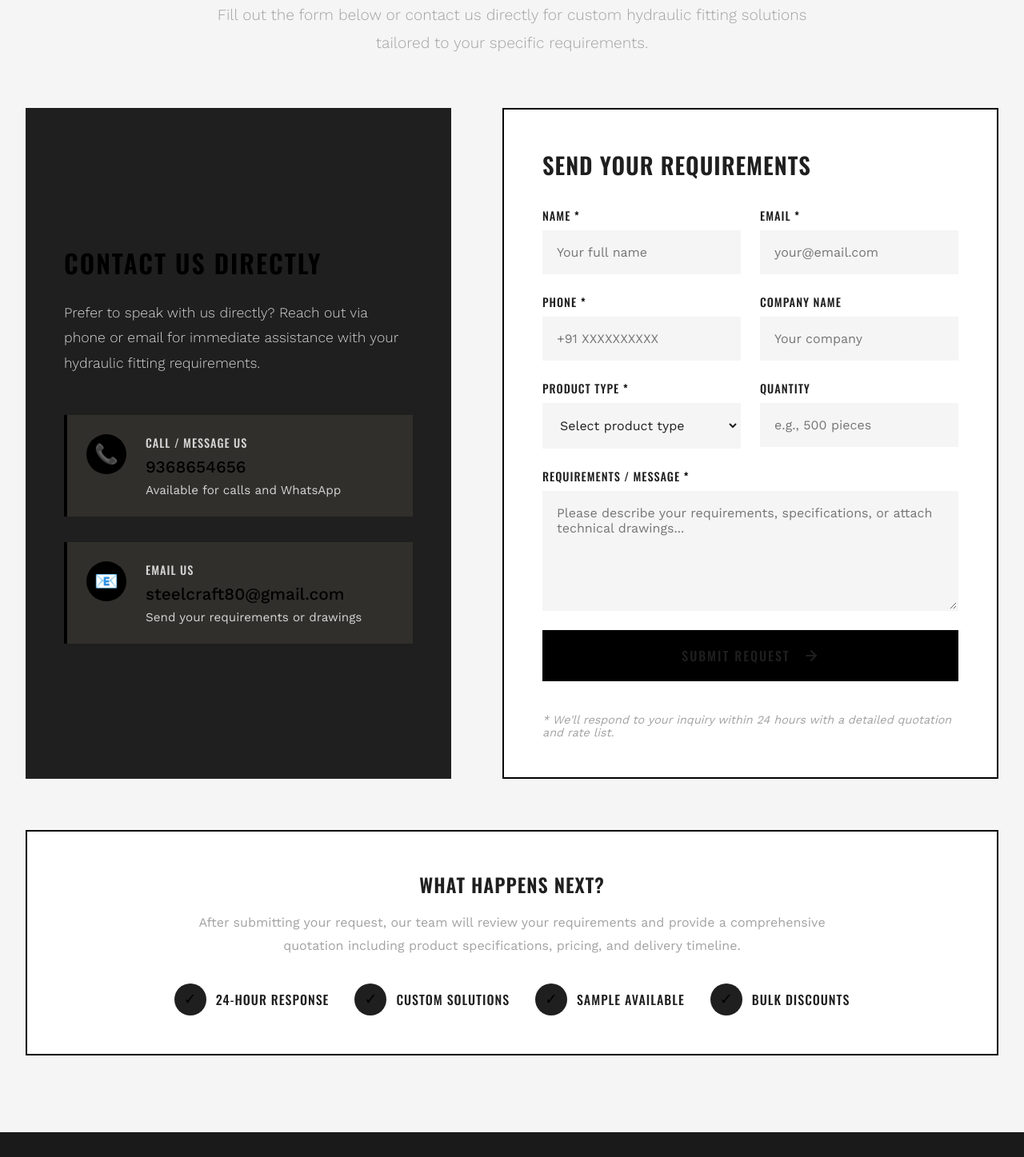
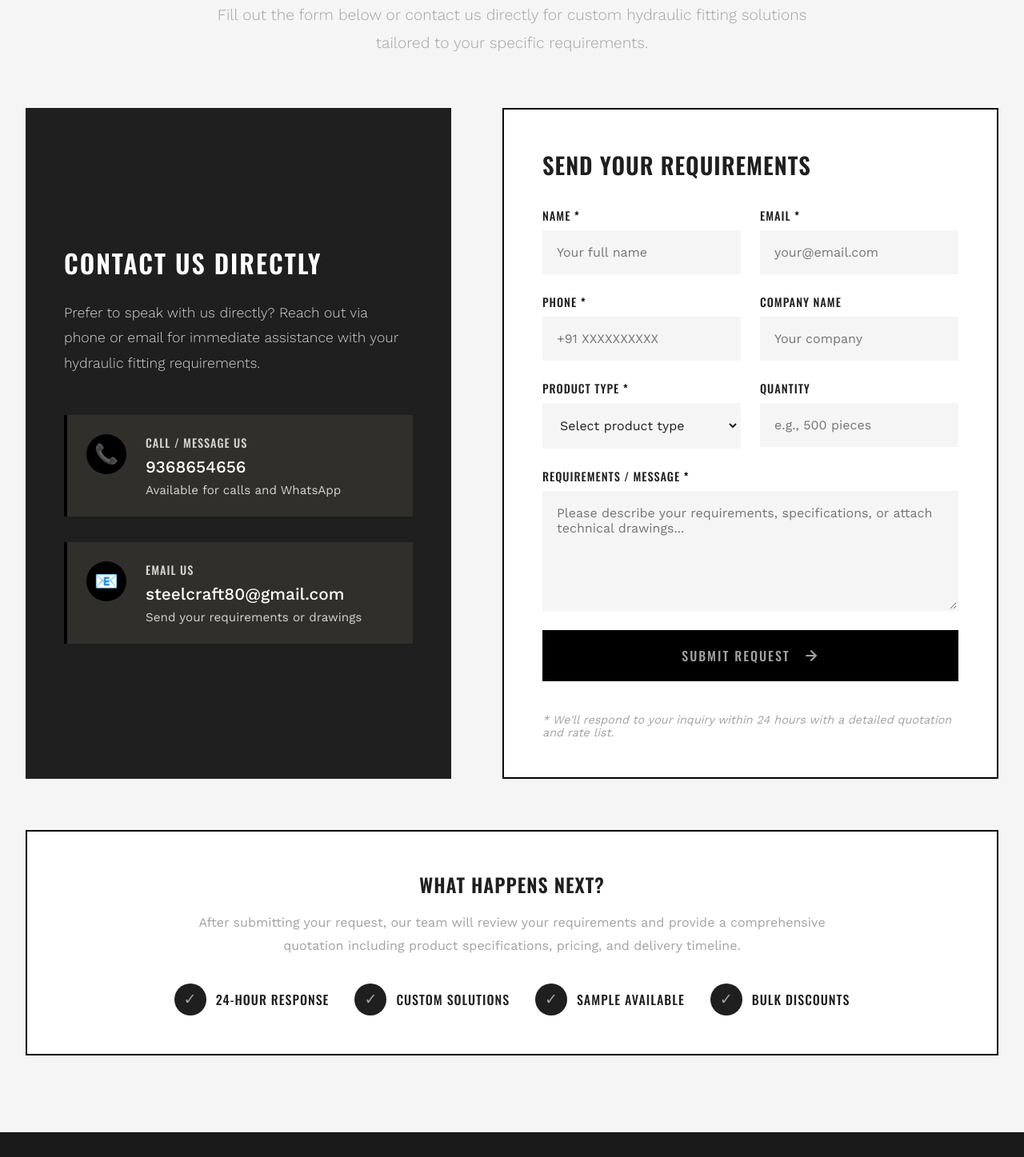
Before and after one commit to cu8311/Steel-craft-india, a React app: page /request in a window 1280 px wide. Shown: the part 287-1734 px from the top of the page at 80% size. Built offline with nearby package versions, Linux system fonts and the light colour scheme; the HTML template or start-up script is replaced by a standard one.

Commit message:
Update CSS styles in Request component to replace old color variables with new ones for improved visual consistency. Changes include adjustments to text colors and hover effects.

```diff
--- a/src/components/Request/request-quote.module.css
+++ b/src/components/Request/request-quote.module.css
@@ -77,7 +77,7 @@
   font-family: 'Oswald', sans-serif;
   font-size: 2rem;
   font-weight: 600;
-  color: var(--primary-color);
+  color: var(--text-primary);
   letter-spacing: 2px;
   text-transform: uppercase;
   margin-bottom: 1.5rem;
@@ -143,11 +143,11 @@
   font-family: 'Work Sans', sans-serif;
   font-size: 1.3rem;
   font-weight: 500;
-  color: var(--primary-color);
+  color: var(--text-primary);
 }
 
 .contactValue a {
-  color: var(--primary-color);
+  color: var(--text-primary);
   text-decoration: none;
   transition: color 0.3s ease;
 }
@@ -240,7 +240,7 @@
   font-family: 'Oswald', sans-serif;
   font-size: 1rem;
   font-weight: 500;
-  color: var(--secondary-color);
+  color: var(--text-color);
   background: var(--primary-color);
   border: none;
   padding: 1.25rem 3rem;
@@ -257,6 +257,7 @@
 
 .formSubmit:hover {
   background: var(--accent-color);
+  color: var(--text-primary);
   transform: translateY(-3px);
   box-shadow: 0 10px 30px rgba(0, 0, 0, 0.4);
 }
@@ -324,7 +325,7 @@
   width: 40px;
   height: 40px;
   background: var(--secondary-color);
-  color: var(--primary-color);
+  color: var(--text-color);
   border-radius: 50%;
   display: flex;
   align-items: center;
```
